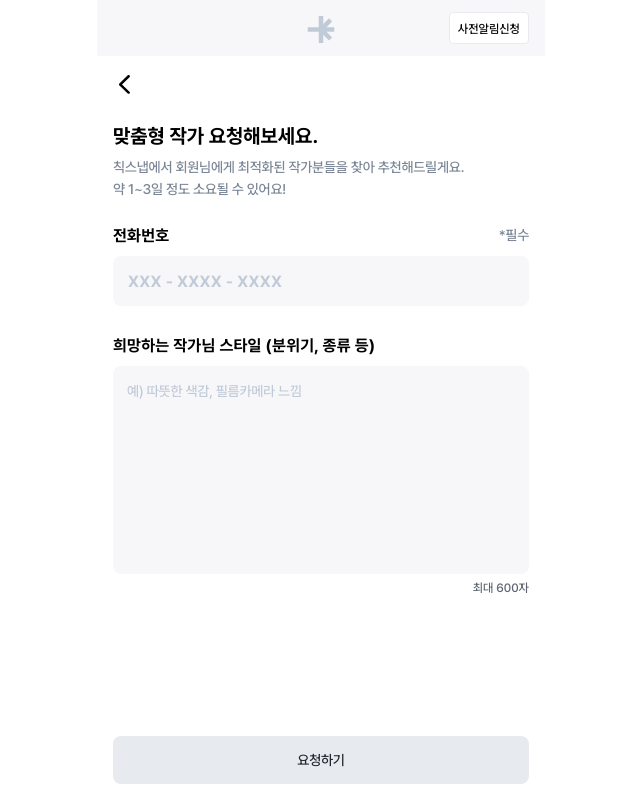
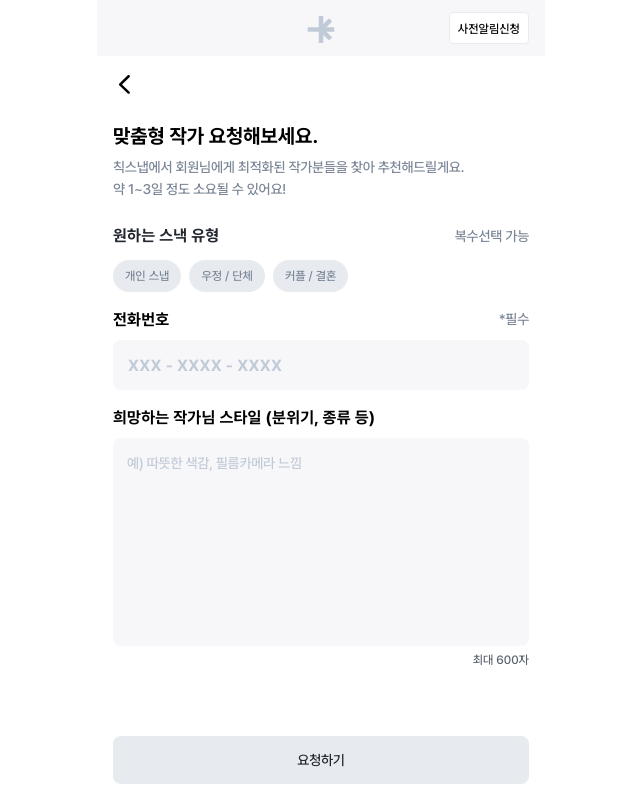
Before and after one commit to NeoSelf1/chiksnap-deployment, a Next.js app: page /request-custom in a window 1280 px wide. Shown: the whole page, without its empty margins (319-959 px from the left). Built offline with nearby package versions, Linux system fonts and the light colour scheme; what recoil-persist would draw is missing.

Commit message:
fix: 내용 기입 선택으로 변경 (#14)

```diff
--- a/src/app/request-custom/page.tsx
+++ b/src/app/request-custom/page.tsx
@@ -9,9 +9,10 @@ import { LoadingIndicator } from '@/lib/svgs';
 
 const RequestCustom = () => {
   const router = useRouter();
+  const [selectedTypes, setSelectedTypes] = useState<number[]>([]);
+  const [phoneNumber, setPhoneNumber] = useState<string>('');
+  const [text, setText] = useState<string>('');
 
-  const [text, setText] = useState<string>('');
-  const [phoneNumber, setPhoneNumber] = useState<string>('');
   const [loading, setLoading] = useState<boolean>(false);
   const [isModalOpen, setIsModalOpen] = useState<boolean>(false);
 
@@ -23,10 +24,19 @@ const RequestCustom = () => {
     setText(e.target.value);
   };
 
+  const toggleType = (index: number) => {
+    setSelectedTypes((prevSelected) => {
+      if (prevSelected.includes(index)) {
+        return prevSelected.filter((i) => i !== index);
+      } else {
+        return [...prevSelected, index];
+      }
+    });
+  };
+
   const handleSubmit = async () => {
     if (!isPhoneNumberEntered) return;
     setLoading(true);
-
     try {
       await submitForm({ phone_number: phoneNumber, prefer_style: text });
       setIsModalOpen(true);
@@ -42,7 +52,7 @@ const RequestCustom = () => {
     setIsModalOpen(false);
     router.push('/');
   };
-
+  const tabs = ['개인 스냅', '우정 / 단체', '커플 / 결혼'];
   return (
     <div className="relative flex flex-col mx-4 mb-24">
       <h2 className="mt-2 title-1">맞춤형 작가 요청해보세요.</h2>
@@ -52,12 +62,31 @@ const RequestCustom = () => {
         약 1~3일 정도 소요될 수 있어요!`}
       </h3>
 
-      <div className="flex flex-col gap-[0.5rem]">
-        <div className="flex justify-between">
+      <div className="flex flex-col">
+        <div className="flex justify-between items-center">
+          <span className="body-1 text-gray-900">원하는 스낵 유형</span>
+          <h2 className="text-gray-500 body-3">복수선택 가능</h2>
+        </div>
+
+        <div className="flex space-x-2 mt-3">
+          {tabs.map((tab, index) => (
+            <button
+              onClick={() => toggleType(index)}
+              className={
+                selectedTypes.includes(index) ? 'tag-btn-selected' : ' tag-btn'
+              }
+            >
+              {tab}
+            </button>
+          ))}
+        </div>
+
+        <div className="flex justify-between mt-4">
           <h2 className="body-1">전화번호</h2>
           <h2 className="text-gray-500 body-3">*필수</h2>
         </div>
-        <div className="mb-[1.75rem]">
+
+        <div className="mt-2">
           <input
             type="text"
             placeholder="XXX - XXXX - XXXX"
@@ -71,9 +100,9 @@ const RequestCustom = () => {
         </div>
       </div>
 
-      <div className="flex flex-col gap-[0.5rem]">
+      <div className="flex flex-col mt-4">
         <h2 className="body-1">희망하는 작가님 스타일 (분위기, 종류 등)</h2>
-        <div className="mb-[1.75rem]">
+        <div className="mt-2">
           <textarea
             placeholder="예) 따뜻한 색감, 필름카메라 느낌"
             className={`flex w-full min-h-[13rem] p-[0.875rem] rounded-lg body-3 placeholder-gray-300 resize-none  bg-gray-50
@@ -90,6 +119,7 @@ const RequestCustom = () => {
             value={text}
             onChange={handleTextChange}
           />
+
           <div className="flex justify-end">
             <p
               className={`caption text-gray-600 mt-[0.38rem] ${
```
